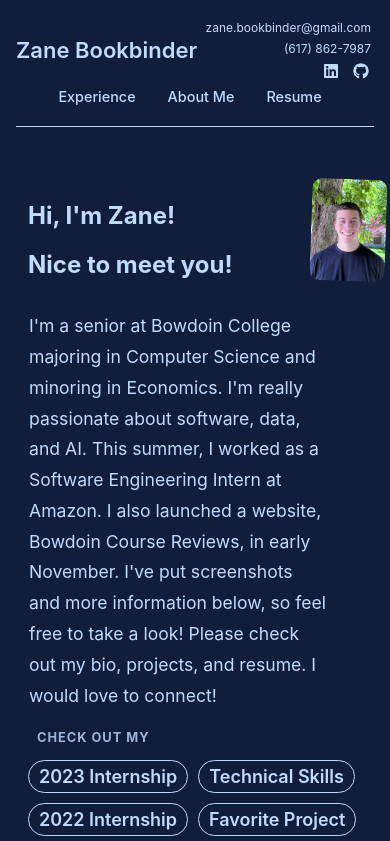
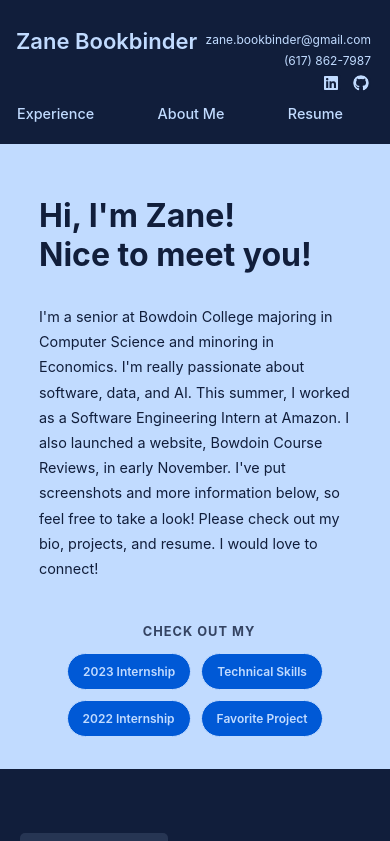
Before and after one commit to zanebookbinder/zanebookbinder.github.io, a React (Create React App) app in the folder personal-website/: page /experience in a window 390 px wide. Shown: the top 841 px of the page. Built offline with nearby package versions, Linux system fonts and the light colour scheme.

Commit message:
Responsive

```diff
--- a/personal-website/src/components/HomePage/HomePage.css
+++ b/personal-website/src/components/HomePage/HomePage.css
@@ -12,25 +12,34 @@
 }
 
 .desktop-top-section {
+	background-color: rgb(193, 219, 255);
+	height: 34rem;
+	width: 100%;
+	color: #111e3b;
+	display: flex;
+	justify-content: center;
+}
+
+.homepage-div {
 	display: flex;
 	gap: 3rem;
-	background-color: rgb(193, 219, 255);
 	color: #111e3b;
 	height: 34rem;
-	width: 100%;
+	width: 87%;
 	align-items: center;
-	margin: 0 3rem;
+	justify-content: space-around;
 }
 
-.desktop-top-section .quicklinks a {
+.button a {
 	color: rgb(193, 219, 255);
 	background-color: rgb(0, 89, 214);
 	border: 2px solid rgb(0, 89, 214);
 	min-width: max-content;
 	padding: 12px 18px;
-	font-size: 14px;
+
 	font-weight: 700;
 }
+
 
 .desktop-top-section .quicklinks a:hover {
 	color: rgb(0, 89, 214);
@@ -41,7 +50,6 @@
 
 .desktop-top-section .homepage-top {
 	max-width: 60%;
-	margin-left: 6rem;
 }
 
 .homepage-title {
@@ -60,7 +68,8 @@
 }
 
 .zane-image {
-	width: 20%;
+	width: 26%;
+	max-height: 400px;
 	transform: rotate(2deg);
 	object-fit: cover;
 }
@@ -238,6 +247,17 @@
 		gap: 1rem;
 	}
 
+	.bcr-image {
+		width: 400px;
+		height: 550px;
+	}
+
+
+.bcr-homepage .small-text {
+	max-width: 80%;
+}
+
+
 	.bcr-aboutme-text {
 		width: 60%;
 	}
@@ -264,20 +284,18 @@
 @media screen and (max-width: 1100px) {
 
 	.desktop-top-section {
-		gap: 4rem;
+		gap: 1rem;
+		height: 34rem;
 	}
 
 	.quicklinks {
 		width: 100%;
-		margin-right: 2rem;
-		font-size: 18px;
 		flex-wrap: wrap;
 		gap: 10px;
 	}
 
-	.quicklinks a {
+	.desktop-top-section .quicklinks a {
 		white-space: nowrap;
-		padding: 5px 10px;
 	}
 
 	.zane-image {
@@ -289,6 +307,10 @@
 	.quicklink-title {
 		margin-bottom: 10px;
 	}
+
+	.homePageText {
+		margin-bottom: 32px;
+	}
 }
 
 @media screen and (max-width: 950px) {
@@ -298,9 +320,16 @@
 	}
 
 	.homePageText {
-		font-size: 1.1rem;
+		font-size: 0.9rem;
 		margin-top: 10px;
 		margin-bottom: 32px;
+		width: 80%;
+	}
+
+	.bcr-image {
+		width: 80%;
+		max-height: 300px;
+
 	}
 
 	.zane-image {
@@ -322,19 +351,26 @@
 
 @media screen and (max-width: 800px) {
 
+	.homepage-title {
+		margin-bottom: 30px;
+	}
+
 	.all-homepage .mobile-top-section {
 		display: flex;
 		flex-direction: column;
-		margin-left: 1rem;
-		margin-bottom: 2rem;
+		padding: 2rem 0;
+		background-color: var(--primary-text);
+		color: #111e3b;
+		margin-left: 0;
+		align-items: center;
 	}
 
 	.all-homepage .mobile-top {
 		display: flex;
 		gap: 20px;
 		align-items: center;
-		justify-content: space-around;
 		margin-top: 20px;
+		width: 70%;
 	}
 
 	.all-homepage .desktop-top-section {
@@ -342,18 +378,22 @@
 	}
 
 	.all-homepage {
-		margin-inline: 1.5rem;
 		margin-top: 2rem;
+		display: flex;
+		flex-direction: column;
+		align-items: center;
 	}
 
 	.mobile-titles {
 		display: flex;
 		flex-direction: column;
 		align-items: flex-start;
+		min-width: max-content
 	}
 
 	.mobile-titles .title {
-		margin-block: 10px;
+		font-size: 2.5rem;
+		margin: 5px 0;
 	}
 
 	.desktop-top-section {
@@ -362,34 +402,44 @@
 
 	.homePageText {
 		width: auto;
-		margin-right: 1rem;
-		margin-bottom: 1rem;
+
 	}
 
 	.zane-image {
-		max-height: 250px;
+		width: 30%;
 		margin: 0;
 		margin-right: 1rem;
 		margin-bottom: 1.25rem;
+		transform: rotate(-1deg)
 	}
 
 	.bcr-timeline-div {
 		flex-direction: column-reverse;
 		margin-top: 0px;
+		width: 100%;
+		align-items: center;
 	}
 
 	.bcr-timeline-images,
 	.bcr-timeline-left {
-		width: 100%;
-		margin-top: 0px;
+		width: 80%;
+		padding: 2rem 0;
 	}
 
 	.bcr-screenshot-div {
 		width: 100%;
 	}
 
+	.bcr-timeline-div {
+		padding: 3rem 0;
+	}
+
 	.homepage-title {
 		font-size: 1.5rem;
+	}
+
+	.quicklinks {
+		justify-content: center;
 	}
 }
 
@@ -402,7 +452,53 @@
 		font-size: 1.5rem;
 	}
 
-	.all-homepage {
-		margin-inline: 0.75rem;
+	.zane-image {
+		width: 40%;
+	}
+
+	.quicklinks {
+		width: 70%;
+	}
+
+	.button a {
+		font-size: 12px;
+	}
+
+	.bcr-timeline {
+		flex-direction: column;
+		gap: 0;
+	}
+
+	#april {
+		border-left: 5px solid var(--primary-text)
+	}
+
+	.zane-image {
+		display: none;
+	}
+
+	.all-homepage .mobile-top {
+		width: 80%;
+	}
+
+	.mobile-titles .title {
+		font-size: 2rem;
+		margin: 0 0;
+	}
+
+	.mobile-titles {
+		margin-bottom: 20px;
+	}
+
+	.homePageText {
+		margin-bottom: 40px;
+	}
+
+	.bcr-homepage .small-text {
+		max-width: 90%;
+	}
+
+	.bcr-timeline-text {
+		font-size: 0.9rem;
 	}
 }
--- a/personal-website/src/components/HomePage/HomePage.js
+++ b/personal-website/src/components/HomePage/HomePage.js
@@ -23,7 +23,7 @@
                 would love to connect!
             </p>
             <p className="quicklink-title">CHECK OUT MY</p>
-            <div className="quicklinks">
+            <div className="quicklinks button">
                 <Link to="/experience" state={{ scrollTo: "amazon" }}>
                     2023 Internship
                 </Link>
@@ -43,6 +43,7 @@
     return (
         <div className="all-homepage">
             <div className="desktop-top-section">
+                <div className="homepage-div">
                     <div className="homepage-top">
                         <Typed
                             strings={["Hi, I'm Zane! ^1500 Nice to meet you!"]}
@@ -60,13 +61,15 @@
                     </div>
                     <img className="zane-image" src={ZaneImage} alt="Zane" />
                 </div>
+            </div>
             <div className="mobile-top-section">
                 <div className="mobile-top">
+                <img className="zane-image" src={ZaneImage} alt="Zane" />
                     <div className="mobile-titles">
                         <h1 className="title">Hi, I'm Zane! </h1>
                         <h1 className="title">Nice to meet you!</h1>
                     </div>
-                    <img className="zane-image" src={ZaneImage} alt="Zane" />
+
                 </div>
                 {quickLinks}
             </div>
@@ -161,7 +164,7 @@
                                     and front end to AWS App Runner.
                                 </p>
                             </li>
-                            <li className="bcr-timeline-item left-arrow-icon">
+                            <li className="bcr-timeline-item left-arrow-icon" id="april">
                                 <h3 className="bcr-timeline-title">April 2023</h3>
                                 <p className="bcr-timeline-text">
                                     We started adding extra features: a stats page,
--- a/personal-website/src/components/NavBar/NavBar.css
+++ b/personal-website/src/components/NavBar/NavBar.css
@@ -129,7 +129,7 @@
 	.navbar .top {
 		display: flex;
 		justify-content: space-between;
-		align-items: center;
+		margin-top: 0.75rem;
 	}
 
 	.name {
@@ -160,31 +160,30 @@
 		margin-top: 1rem;
 		margin-bottom: 0.5rem;
 		padding-bottom: 1rem;
-		height: auto;
-		border-bottom: 1px solid var(--primary-text);
+		height: 3rem;
 		align-items: unset;
 	}
 
 	.navbar-content {
-		gap: 75px;
-		margin-inline: auto;
+		gap: 30px;
+		position: relative;
+		top: -25px;
 	}
 
 	.navbar-link {
-		padding-left: 10px;
-		padding-right: 10px;
-		padding-top: 5px;
-		padding-bottom: 2px;
+		padding: 0 0;
 	}
 }
 
 @media screen and (max-width: 600px) {
 	.navbar {
 		margin-inline: 1rem;
+		height: 5rem;
 	}
 
 	.navbar-content {
 		gap: unset;
 		justify-content: space-between;
+		top: 10px;
 	}
 }
```
Lines whose indentation alone changed are shown as unchanged.
